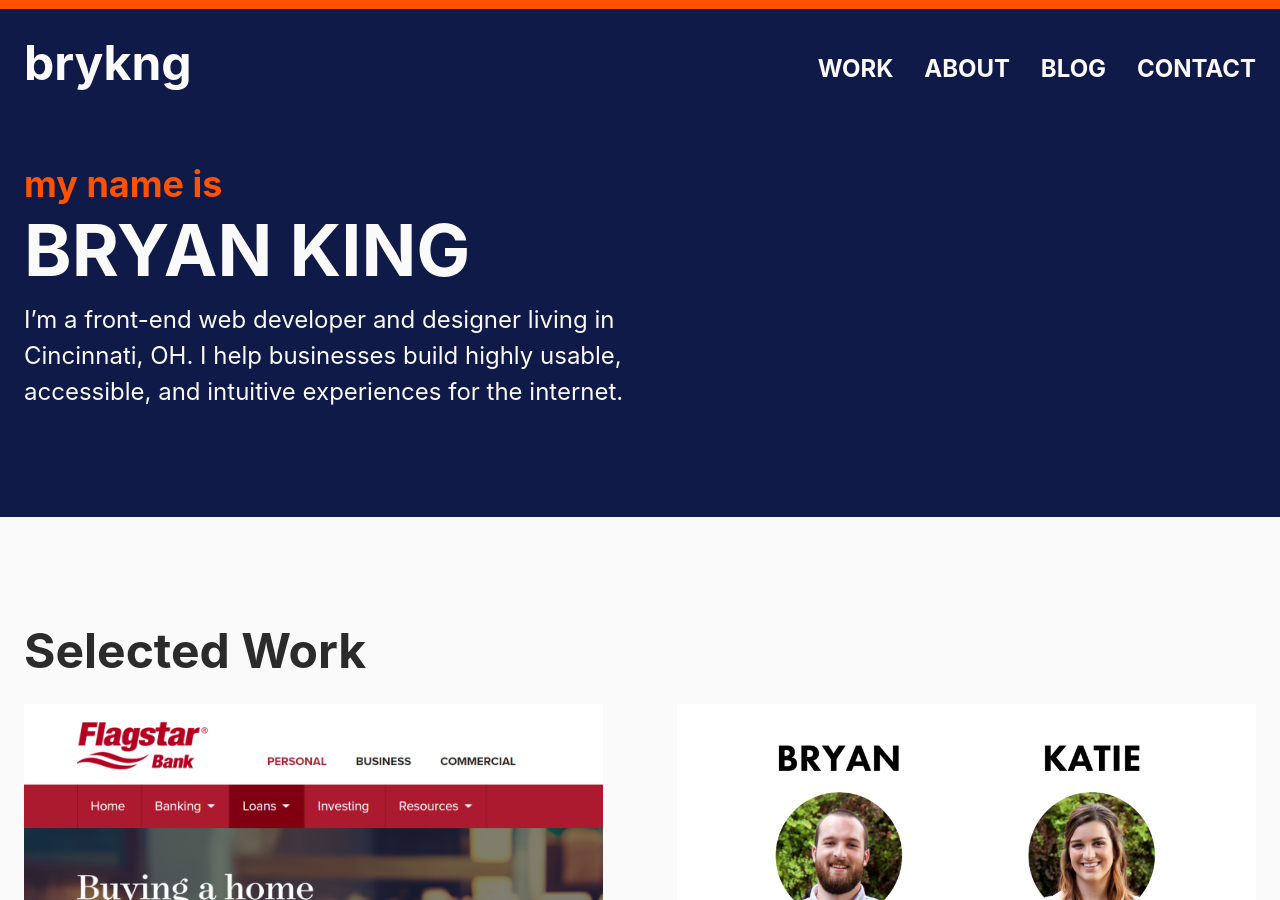
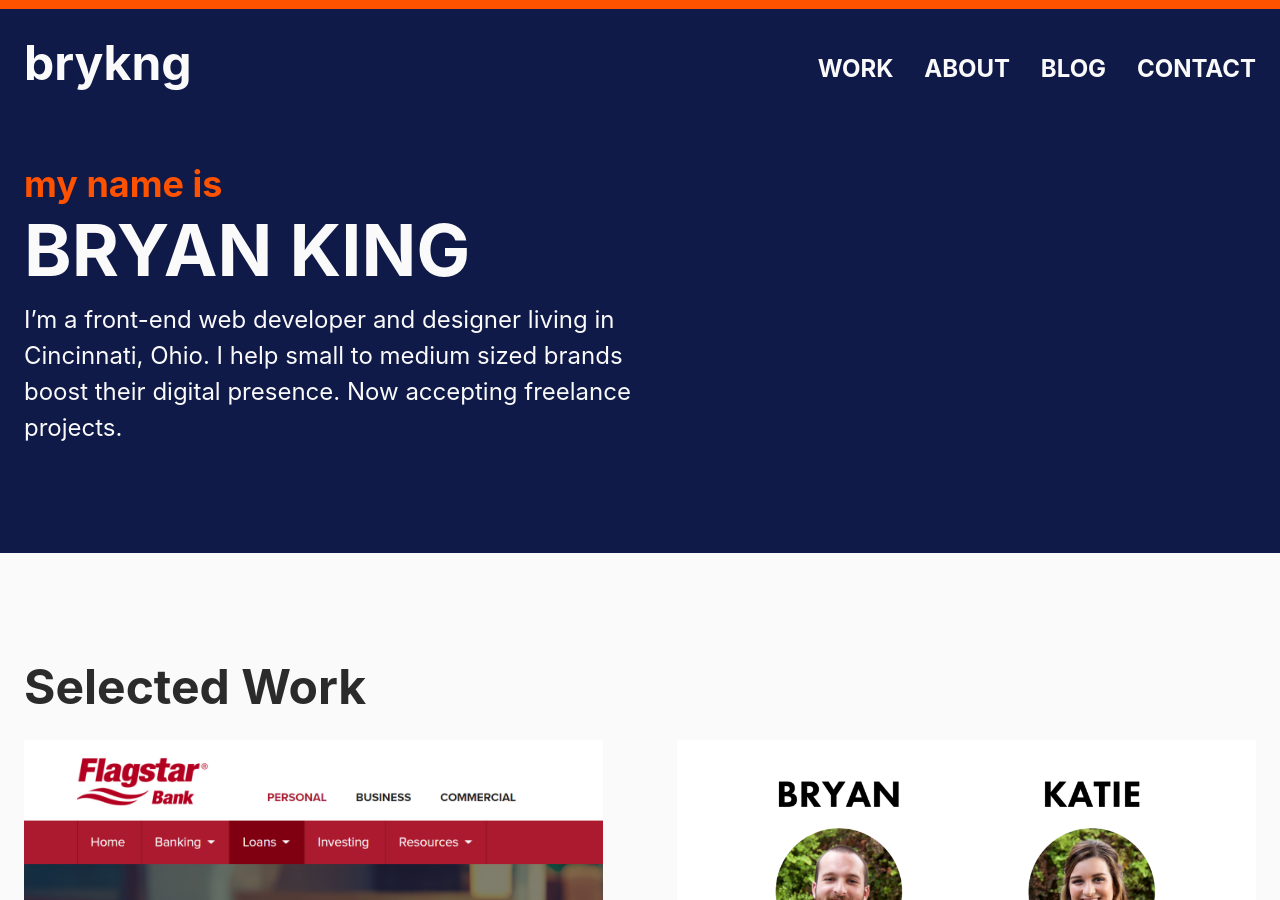
Before and after one commit to boldlybryan/brykng, a Jekyll site: the page built from index.md, in a window 1280 px wide and 900 px high. Built offline with Jekyll 4.4.1, drawn with Linux system fonts in a browser that asks for light colours.

Commit message:
update homepage copy

```diff
--- a/index.md
+++ b/index.md
@@ -4,4 +4,4 @@
 # See: https://jekyllrb.com/docs/themes/#overriding-theme-defaults
 layout: home
 ---
-I'm a front-end web developer and designer living in Cincinnati, OH. I help businesses build highly usable, accessible, and intuitive experiences for the internet.
+I'm a front-end web developer and designer living in Cincinnati, Ohio. I help small to medium sized brands boost their digital presence. Now accepting freelance projects.
```
